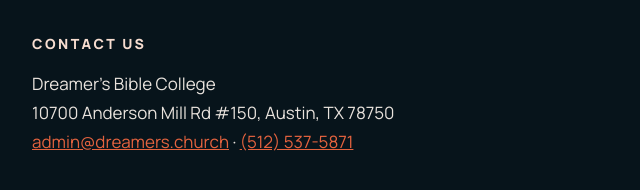
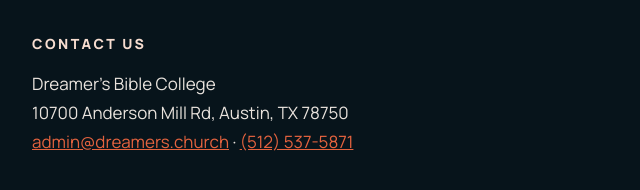
Before and after one commit to dreamers-creatives/bible-college-website, a plain HTML site: page privacy/index.html in a window 1280 px wide. Shown: the part 1547-1737 px from the top of the page, 292-932 px from the left. Drawn offline with Linux system fonts and the light colour scheme.

Commit message:
Add files via upload

```diff
--- a/privacy/index.html
+++ b/privacy/index.html
@@ -5,6 +5,7 @@
 <meta name="viewport" content="width=device-width, initial-scale=1">
 <title>Privacy Policy | Dreamer's Bible College</title>
 <meta name="description" content="How Dreamer's Bible College collects, uses and protects the information you share with us.">
+<meta name="robots" content="index, follow, max-image-preview:large, max-snippet:-1">
 <link rel="canonical" href="https://www.dreamersbiblecollege.com/privacy/">
 <link rel="icon" type="image/svg+xml" href="/favicon.svg">
 <meta name="theme-color" content="#07141b">
@@ -62,7 +63,7 @@ p,li{font-size:17px;line-height:1.7;color:#e9e3dd}
 <p>Our site is meant for prospective students, parents and adults. We do not knowingly collect information from children under 13.</p>
 
 <h2>Contact us</h2>
-<p>Dreamer's Bible College<br>10700 Anderson Mill Rd #150, Austin, TX 78750<br><a href="mailto:admin@dreamers.church">admin@dreamers.church</a> · <a href="tel:5125375871">(512) 537-5871</a></p>
+<p>Dreamer's Bible College<br>10700 Anderson Mill Rd, Austin, TX 78750<br><a href="mailto:admin@dreamers.church">admin@dreamers.church</a> · <a href="tel:5125375871">(512) 537-5871</a></p>
 </main>
 </body>
 </html>
```
